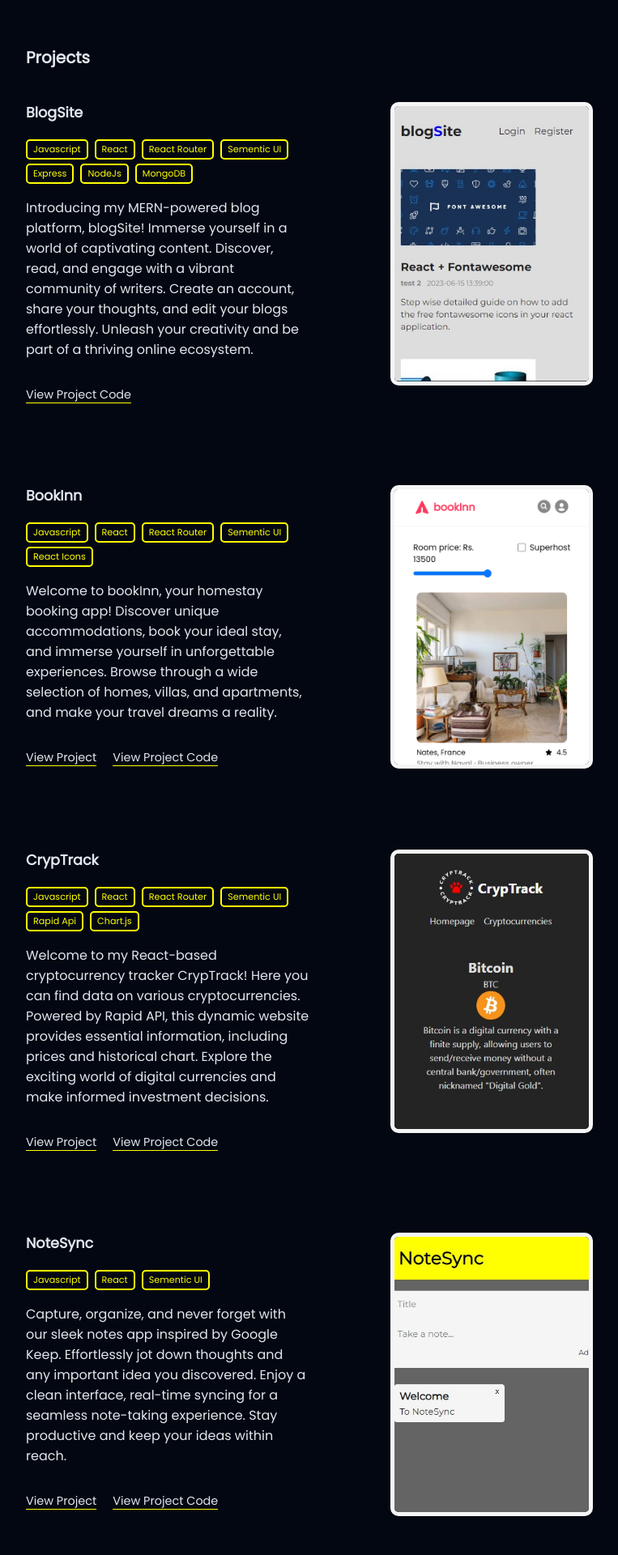
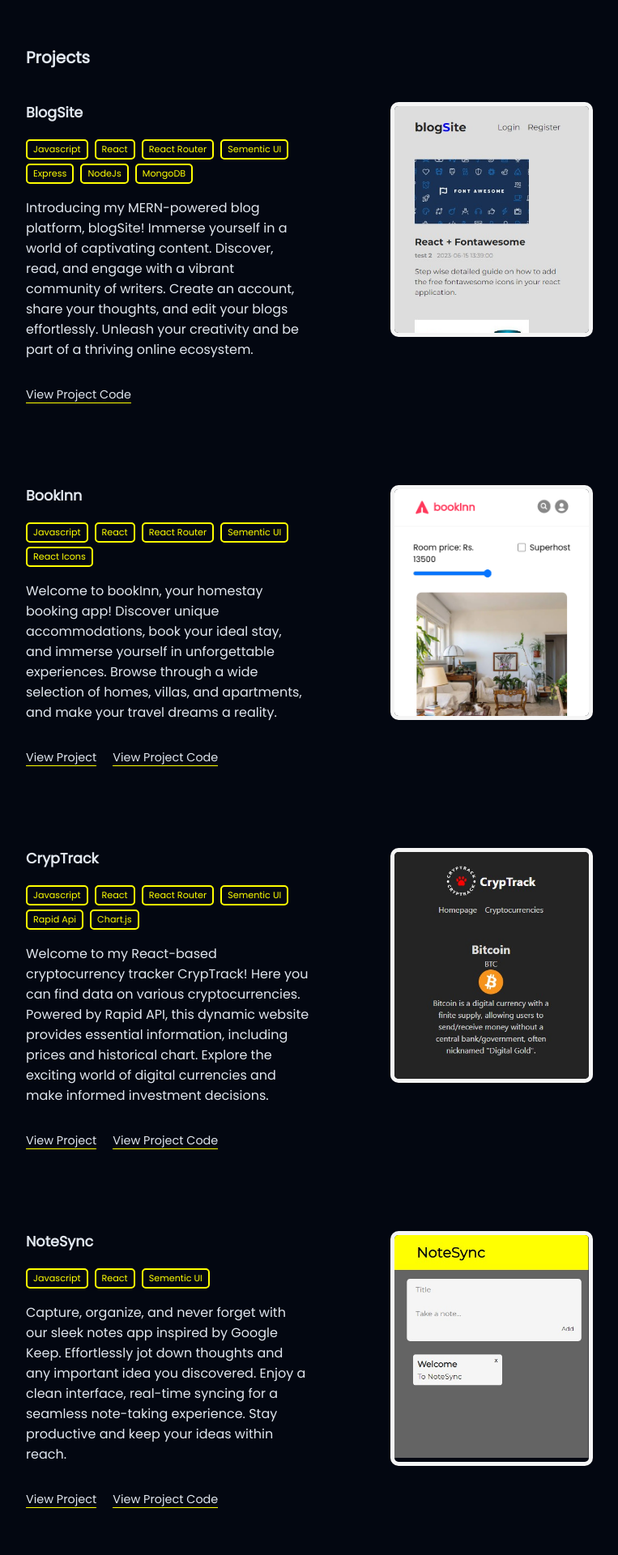
Before and after one commit to rajdeepX/portfolio, a React (Vite) app: page / in a window 1280 px wide. Shown: the part 2480-4400 px from the top of the page at 81% size, without its empty margins (258-1021 px from the left). Built offline with nearby package versions, Linux system fonts and the light colour scheme.

Commit message:
css changes

```diff
--- a/src/App.css
+++ b/src/App.css
@@ -229,7 +229,7 @@ h3 {
 
 .project-img-container {
   width: 250px;
-  height: 350px;
+  height: 290px;
   border: 5px solid whitesmoke;
   border-radius: 10px;
   display: flex;
@@ -238,6 +238,7 @@ h3 {
 }
 .project-img-container img {
   width: 100%;
+  height: auto;
   object-fit: cover;
 }
 
--- a/src/pages/HomePage.jsx
+++ b/src/pages/HomePage.jsx
@@ -177,12 +177,21 @@ const HomePage = () => {
                   effortlessly. Unleash your creativity and be part of a
                   thriving online ecosystem.
                 </p>
-                <a href="https://github.com/rajdeepX/mern-blogSite">
+                <a
+                  href="https://github.com/rajdeepX/mern-blogSite"
+                  target="blank"
+                >
                   View Project Code
                 </a>
               </div>
+
               <div className="project-img-container">
-                <img src="/images/blogSS.jpg" alt="ss" />
+                <a
+                  href="https://github.com/rajdeepX/mern-blogSite"
+                  target="blank"
+                >
+                  <img src="/images/blogSS.jpg" alt="ss" />
+                </a>
               </div>
             </div>
             <div className="project-detail">
@@ -202,10 +211,16 @@ const HomePage = () => {
                   homes, villas, and apartments, and make your travel dreams a
                   reality.
                 </p>
-                <a href="https://react-bookinn-application.netlify.app/">
+                <a
+                  href="https://react-bookinn-application.netlify.app/"
+                  target="blank"
+                >
                   View Project
                 </a>
-                <a href="https://github.com/rajdeepX/bookInn-project">
+                <a
+                  href="https://github.com/rajdeepX/bookInn-project"
+                  target="blank"
+                >
                   View Project Code
                 </a>
               </div>
@@ -237,7 +252,10 @@ const HomePage = () => {
                   the exciting world of digital currencies and make informed
                   investment decisions.
                 </p>
-                <a href="https://cryptrack-react-project.netlify.app/">
+                <a
+                  href="https://cryptrack-react-project.netlify.app/"
+                  target="blank"
+                >
                   View Project
                 </a>
                 <a href="https://github.com/rajdeepX/CrypTrack">
@@ -245,7 +263,12 @@ const HomePage = () => {
                 </a>
               </div>
               <div className="project-img-container">
-                <img src="/images/cryptrack.jpg" alt="ss" />
+                <a
+                  href="https://cryptrack-react-project.netlify.app/"
+                  target="blank"
+                >
+                  <img src="/images/cryptrack.jpg" alt="ss" />
+                </a>
               </div>
             </div>
 
@@ -264,7 +287,10 @@ const HomePage = () => {
                   real-time syncing for a seamless note-taking experience. Stay
                   productive and keep your ideas within reach.
                 </p>
-                <a href="https://notesync-react-project.netlify.app/">
+                <a
+                  href="https://notesync-react-project.netlify.app/"
+                  target="blank"
+                >
                   View Project
                 </a>
                 <a href="https://github.com/rajdeepX/NoteSync">
@@ -272,7 +298,12 @@ const HomePage = () => {
                 </a>
               </div>
               <div className="project-img-container">
-                <img src="/images/noteSync.jpg" alt="ss" />
+                <a
+                  href="https://notesync-react-project.netlify.app/"
+                  target="blank"
+                >
+                  <img src="/images/noteSync.jpg" alt="ss" />
+                </a>
               </div>
             </div>
             <a
```
